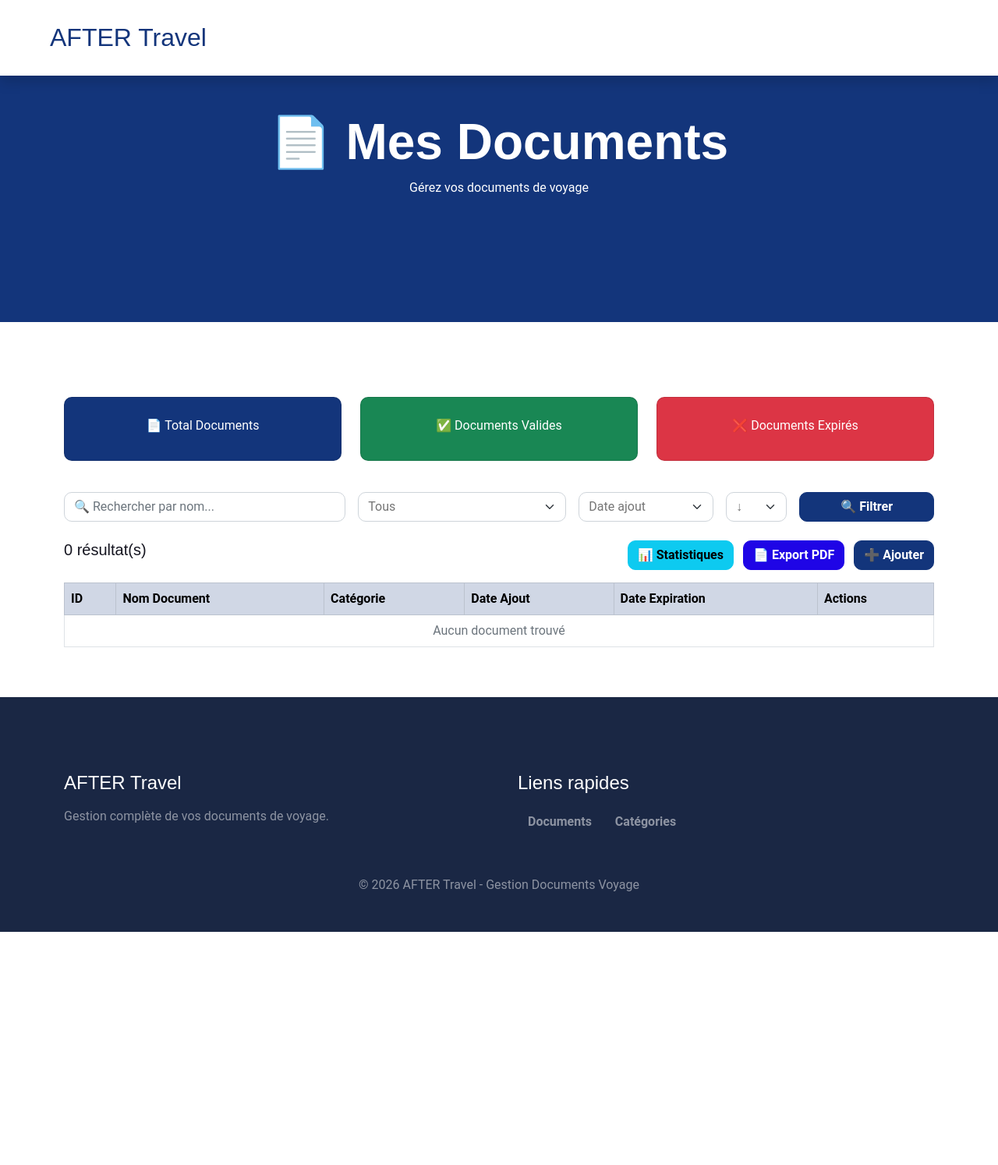
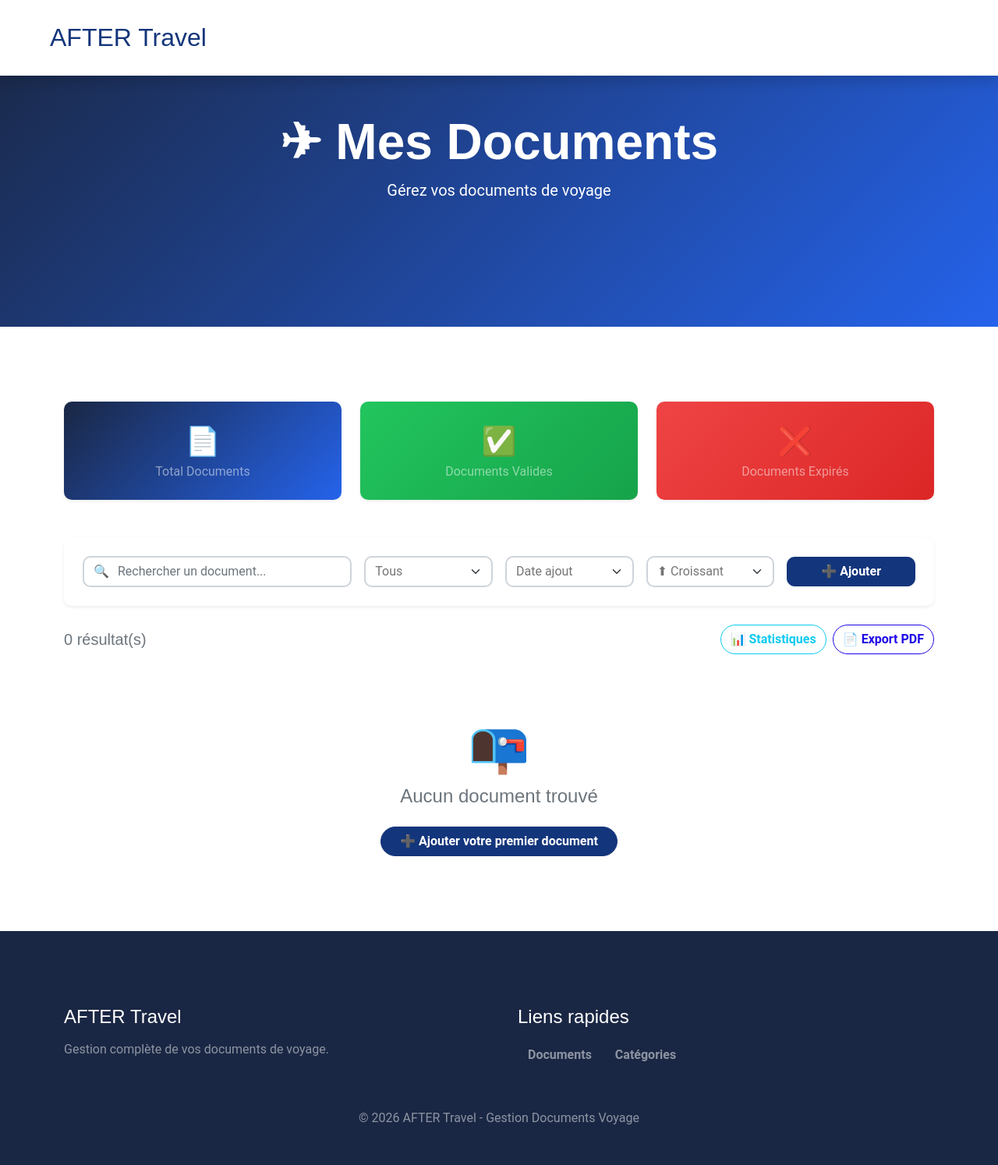
Before and after one commit to Oumaima375/Esprit-PIDEV-3A24-2526-after, a Symfony app: template templates/document_crud/index.html.twig in a window 1280 px wide. Shown: the whole page at 78% size. Before the commit the page ends 1195 px from the top, so only its background shows below. Run offline with Twig, Linux system fonts and the light colour scheme; the template is opened without the code that fills it, so the values that code supplies are empty; some libraries are stand-ins or nearby versions.

Commit message:
front design and recherche

```diff
--- a/templates/document_crud/index.html.twig
+++ b/templates/document_crud/index.html.twig
@@ -1,13 +1,15 @@
 {% extends 'base.html.twig' %}
 {% block title %}Documents - AFTER Travel{% endblock %}
+
 {% block body %}
 
-<div class="container-fluid bg-primary py-5 mb-5 hero-header">
+<!-- Header -->
+<div class="container-fluid py-5 mb-5" style="background: linear-gradient(135deg, #1a2744, #2563eb);">
     <div class="container py-5">
         <div class="row justify-content-center py-5">
             <div class="col-lg-10 text-center">
-                <h1 class="display-3 text-white">📄 Mes Documents</h1>
-                <p class="text-white">Gérez vos documents de voyage</p>
+                <h1 class="display-3 text-white">✈ Mes Documents</h1>
+                <p class="text-white fs-5">Gérez vos documents de voyage</p>
             </div>
         </div>
     </div>
@@ -15,138 +17,221 @@
 
 <div class="container py-5">
 
-    {# Flash messages #}
     {% for message in app.flashes('success') %}
-        <div class="alert alert-success">{{ message }}</div>
+        <div class="alert alert-success alert-dismissible fade show rounded-3">
+            {{ message }}
+            <button type="button" class="btn-close" data-bs-dismiss="alert"></button>
+        </div>
     {% endfor %}
 
-    {# Stats Cards #}
-    <div class="row mb-4">
+    <!-- Stats Cards -->
+    <div class="row g-4 mb-5">
         <div class="col-md-4">
-            <div class="card text-white bg-primary mb-3">
-                <div class="card-body text-center">
-                    <h2>{{ total }}</h2>
-                    <p>📄 Total Documents</p>
-                </div>
+            <div class="card border-0 shadow-sm rounded-4 text-center p-4"
+                 style="background: linear-gradient(135deg, #1a2744, #2563eb);">
+                <div style="font-size:36px;">📄</div>
+                <h2 class="text-white fw-bold mb-0">{{ total }}</h2>
+                <p class="text-white-50 mb-0">Total Documents</p>
             </div>
         </div>
         <div class="col-md-4">
-            <div class="card text-white bg-success mb-3">
-                <div class="card-body text-center">
-                    <h2>{{ valides }}</h2>
-                    <p>✅ Documents Valides</p>
-                </div>
+            <div class="card border-0 shadow-sm rounded-4 text-center p-4"
+                 style="background: linear-gradient(135deg, #22c55e, #16a34a);">
+                <div style="font-size:36px;">✅</div>
+                <h2 class="text-white fw-bold mb-0">{{ valides }}</h2>
+                <p class="text-white-50 mb-0">Documents Valides</p>
             </div>
         </div>
         <div class="col-md-4">
-            <div class="card text-white bg-danger mb-3">
-                <div class="card-body text-center">
-                    <h2>{{ expires }}</h2>
-                    <p>❌ Documents Expirés</p>
-                </div>
+            <div class="card border-0 shadow-sm rounded-4 text-center p-4"
+                 style="background: linear-gradient(135deg, #ef4444, #dc2626);">
+                <div style="font-size:36px;">❌</div>
+                <h2 class="text-white fw-bold mb-0">{{ expires }}</h2>
+                <p class="text-white-50 mb-0">Documents Expirés</p>
             </div>
         </div>
     </div>
 
-    {# Recherche + Filtres + Tri #}
-    <form method="get" class="row g-3 mb-4">
-        <div class="col-md-4">
-            <input type="text" name="search" value="{{ search }}"
-                   class="form-control" placeholder="🔍 Rechercher par nom...">
-        </div>
-        <div class="col-md-3">
-            <select name="filtre" class="form-select">
-                <option value="tous" {{ filtre == 'tous' ? 'selected' : '' }}>Tous</option>
-                <option value="valides" {{ filtre == 'valides' ? 'selected' : '' }}>✅ Valides</option>
-                <option value="expires" {{ filtre == 'expires' ? 'selected' : '' }}>❌ Expirés</option>
-                <option value="bientot" {{ filtre == 'bientot' ? 'selected' : '' }}>⚠️ Expirent bientôt</option>
-            </select>
-        </div>
-        <div class="col-md-2">
-            <select name="tri" class="form-select">
-                <option value="dateAjout" {{ tri == 'dateAjout' ? 'selected' : '' }}>Date ajout</option>
-                <option value="nomDocument" {{ tri == 'nomDocument' ? 'selected' : '' }}>Nom</option>
-                <option value="dateExpiration" {{ tri == 'dateExpiration' ? 'selected' : '' }}>Date expiration</option>
-            </select>
-        </div>
-        <div class="col-md-1">
-            <select name="ordre" class="form-select">
-                <option value="DESC" {{ ordre == 'DESC' ? 'selected' : '' }}>↓</option>
-                <option value="ASC" {{ ordre == 'ASC' ? 'selected' : '' }}>↑</option>
-            </select>
-        </div>
-        <div class="col-md-2">
-            <button type="submit" class="btn btn-primary w-100">🔍 Filtrer</button>
-        </div>
-    </form>
-
-    {# Actions #}
-    <div class="d-flex justify-content-between mb-3">
-        <h5>{{ documents|length }} résultat(s)</h5>
-        <div>
-            <a href="{{ path('app_document_stats') }}" class="btn btn-info me-2">📊 Statistiques</a>
-            <a href="{{ path('app_document_export_pdf') }}" class="btn btn-secondary me-2">📄 Export PDF</a>
-            <a href="{{ path('app_document_crud_new') }}" class="btn btn-primary">➕ Ajouter</a>
+   <!-- Recherche AJAX + Filtres -->
+    <div class="card border-0 shadow-sm rounded-4 p-4 mb-4">
+        <div class="row g-3 align-items-center">
+            <div class="col-md-4">
+                <div class="input-group">
+                    <span class="input-group-text bg-white border-end-0 border-2">🔍</span>
+                    <input type="text"
+                        id="searchInput"
+                        class="form-control border-start-0 border-2 ps-0"
+                        placeholder="Rechercher un document..."
+                        autocomplete="off"
+                        value="{{ search }}">
+                </div>
+            </div>
+            <div class="col-md-2">
+                <select id="filtreSelect" class="form-select border-2">
+                    <option value="tous">Tous</option>
+                    <option value="valides">✅ Valides</option>
+                    <option value="expires">❌ Expirés</option>
+                    <option value="bientot">⚠️ Bientôt</option>
+                </select>
+            </div>
+            <div class="col-md-2">
+                <select id="triSelect" class="form-select border-2">
+                    <option value="dateAjout">Date ajout</option>
+                    <option value="nomDocument">Nom</option>
+                    <option value="dateExpiration">Expiration</option>
+                </select>
+            </div>
+            <div class="col-md-2">
+                {# ← NOUVEAU : ordre ASC/DESC #}
+                <select id="ordreSelect" class="form-select border-2">
+                    <option value="ASC">⬆ Croissant</option>
+                    <option value="DESC">⬇ Décroissant</option>
+                </select>
+            </div>
+            <div class="col-md-2">
+                <a href="{{ path('app_document_crud_new') }}"
+                class="btn btn-primary w-100 rounded-3 fw-bold">
+                    ➕ Ajouter
+                </a>
+            </div>
         </div>
     </div>
 
-    {# Tableau #}
-    <div class="table-responsive">
-        <table class="table table-bordered table-hover">
-            <thead class="table-primary">
-                <tr>
-                    <th>ID</th>
-                    <th>Nom Document</th>
-                    <th>Catégorie</th>
-                    <th>Date Ajout</th>
-                    <th>Date Expiration</th>
-                    <th>Actions</th>
-                </tr>
-            </thead>
-            <tbody>
-                {% for document in documents %}
-                <tr>
-                    <td>{{ document.idDocument }}</td>
-                    <td>{{ document.nomDocument }}</td>
-                    <td>
-                        <span class="badge bg-info text-dark">
+    <!-- Actions + Résultats -->
+    <div class="d-flex justify-content-between align-items-center mb-4">
+        <h5 class="text-muted mb-0" id="resultsCount">{{ documents|length }} résultat(s)</h5>
+        <div class="d-flex gap-2">
+            <a href="{{ path('app_document_stats') }}"
+               class="btn btn-outline-info rounded-pill">📊 Statistiques</a>
+            <a href="{{ path('app_document_export_pdf') }}"
+               class="btn btn-outline-secondary rounded-pill">📄 Export PDF</a>
+        </div>
+    </div>
+
+    <!-- Cards Documents -->
+    <div id="documentsContainer" class="row g-4">
+        {% for document in documents %}
+        <div class="col-md-6 col-lg-4">
+            <div class="card border-0 shadow-sm rounded-4 h-100"
+                 style="transition: transform 0.2s, box-shadow 0.2s;"
+                 onmouseover="this.style.transform='translateY(-5px)'; this.style.boxShadow='0 10px 30px rgba(0,0,0,0.15)';"
+                 onmouseout="this.style.transform='translateY(0)'; this.style.boxShadow='';">
+
+                <!-- Card Header -->
+                <div class="card-header border-0 rounded-top-4 py-3"
+                     style="background: linear-gradient(135deg, #1a2744, #2563eb);">
+                    <div class="d-flex justify-content-between align-items-center">
+                        <span class="badge bg-white text-primary fw-bold px-3 py-2 rounded-pill">
                             {{ document.categorie ? document.categorie.libelle : 'N/A' }}
                         </span>
-                    </td>
-                    <td>{{ document.dateAjout ? document.dateAjout|date('d/m/Y') : '' }}</td>
-                    <td>
                         {% if document.dateExpiration %}
                             {% if document.dateExpiration < date() %}
-                                <span class="text-danger fw-bold">❌ {{ document.dateExpiration|date('d/m/Y') }}</span>
+                                <span class="badge bg-danger rounded-pill px-3">❌ Expiré</span>
                             {% else %}
-                                <span class="text-success">✅ {{ document.dateExpiration|date('d/m/Y') }}</span>
+                                <span class="badge bg-success rounded-pill px-3">✅ Valide</span>
                             {% endif %}
-                        {% else %}
-                            <span class="text-muted">N/A</span>
                         {% endif %}
-                    </td>
-                    <td>
+                    </div>
+                </div>
+
+                <!-- Card Body -->
+                <div class="card-body p-4">
+                    <h5 class="fw-bold text-dark mb-3">✈ {{ document.nomDocument }}</h5>
+                    <div class="d-flex flex-column gap-2">
+                        <div>
+                            <small class="text-muted">📅 Ajouté :</small>
+                            <small class="fw-medium ms-1">
+                                {{ document.dateAjout ? document.dateAjout|date('d/m/Y') : 'N/A' }}
+                            </small>
+                        </div>
+                        <div>
+                            <small class="text-muted">⏳ Expire :</small>
+                            <small class="fw-medium ms-1 {{ document.dateExpiration and document.dateExpiration < date() ? 'text-danger' : 'text-success' }}">
+                                {{ document.dateExpiration ? document.dateExpiration|date('d/m/Y') : 'N/A' }}
+                            </small>
+                        </div>
+                        {% if document.cheminFichier starts with 'http' %}
+                        <a href="{{ document.cheminFichier }}" target="_blank"
+                           class="btn btn-outline-primary btn-sm rounded-pill mt-1">
+                            🔗 Voir le fichier
+                        </a>
+                        {% endif %}
+                    </div>
+                </div>
+
+                <!-- Card Footer -->
+                <div class="card-footer bg-transparent border-0 px-4 pb-4">
+                    <div class="d-flex gap-2">
                         <a href="{{ path('app_document_crud_show', {'idDocument': document.idDocument}) }}"
-                           class="btn btn-sm btn-info">👁</a>
+                           class="btn btn-outline-primary btn-sm rounded-pill flex-fill">👁 Voir</a>
                         <a href="{{ path('app_document_crud_edit', {'idDocument': document.idDocument}) }}"
-                           class="btn btn-sm btn-warning">✏️</a>
+                           class="btn btn-warning btn-sm rounded-pill flex-fill">✏️</a>
                         <form method="post"
                               action="{{ path('app_document_crud_delete', {'idDocument': document.idDocument}) }}"
-                              style="display:inline-block"
-                              onsubmit="return confirm('Supprimer ?')">
+                              onsubmit="return confirm('Supprimer ce document ?')"
+                              style="flex:1">
                             <input type="hidden" name="_token"
                                    value="{{ csrf_token('delete' ~ document.idDocument) }}">
-                            <button class="btn btn-sm btn-danger">🗑</button>
+                            <button class="btn btn-danger btn-sm rounded-pill w-100">🗑</button>
                         </form>
-                    </td>
-                </tr>
-                {% else %}
-                <tr>
-                    <td colspan="6" class="text-center text-muted">Aucun document trouvé</td>
-                </tr>
-                {% endfor %}
-            </tbody>
-        </table>
+                    </div>
+                </div>
+            </div>
+        </div>
+        {% else %}
+        <div class="col-12 text-center py-5">
+            <div style="font-size:64px;">📭</div>
+            <h4 class="text-muted">Aucun document trouvé</h4>
+            <a href="{{ path('app_document_crud_new') }}"
+               class="btn btn-primary rounded-pill mt-3 px-4">
+                ➕ Ajouter votre premier document
+            </a>
+        </div>
+        {% endfor %}
     </div>
+
 </div>
+
 {% endblock %}
+{% block javascripts %}
+<script>
+const searchInput  = document.getElementById('searchInput');
+const filtreSelect = document.getElementById('filtreSelect');
+const triSelect    = document.getElementById('triSelect');
+const ordreSelect  = document.getElementById('ordreSelect'); // ← NOUVEAU
+const container    = document.getElementById('documentsContainer');
+const resultsCount = document.getElementById('resultsCount');
+
+let searchTimeout;
+
+function doSearch() {
+    const search = searchInput.value;
+    const filtre = filtreSelect.value;
+    const tri    = triSelect.value;
+    const ordre  = ordreSelect.value; // ← NOUVEAU
+
+    fetch(`/document/crud/search?search=${encodeURIComponent(search)}&filtre=${filtre}&tri=${tri}&ordre=${ordre}`)
+        .then(r => r.json())
+        .then(data => {
+            resultsCount.textContent = data.count + ' résultat(s)';
+            container.innerHTML = data.html;
+        })
+        .catch(err => console.error('Erreur AJAX:', err));
+}
+
+searchInput.addEventListener('keyup', () => {
+    clearTimeout(searchTimeout);
+    searchTimeout = setTimeout(doSearch, 300);
+});
+searchInput.addEventListener('input', () => {
+    clearTimeout(searchTimeout);
+    searchTimeout = setTimeout(doSearch, 300);
+});
+
+filtreSelect.addEventListener('change', doSearch);
+triSelect.addEventListener('change', doSearch);
+ordreSelect.addEventListener('change', doSearch); // ← NOUVEAU
+
+resultsCount.textContent = '{{ documents|length }} résultat(s)';
+</script>
+{% endblock %}
```
Also changed, not shown: src/Controller/DocumentCrudController.php (+20 -20 lines), src/Repository/DocumentRepository.php (+6 -9 lines), templates/document/index.html.twig (+6 -2 lines), public/uploads/69d2e0ddbb814.png (added), public/uploads/69d2e0fc2cd78.png (added).
